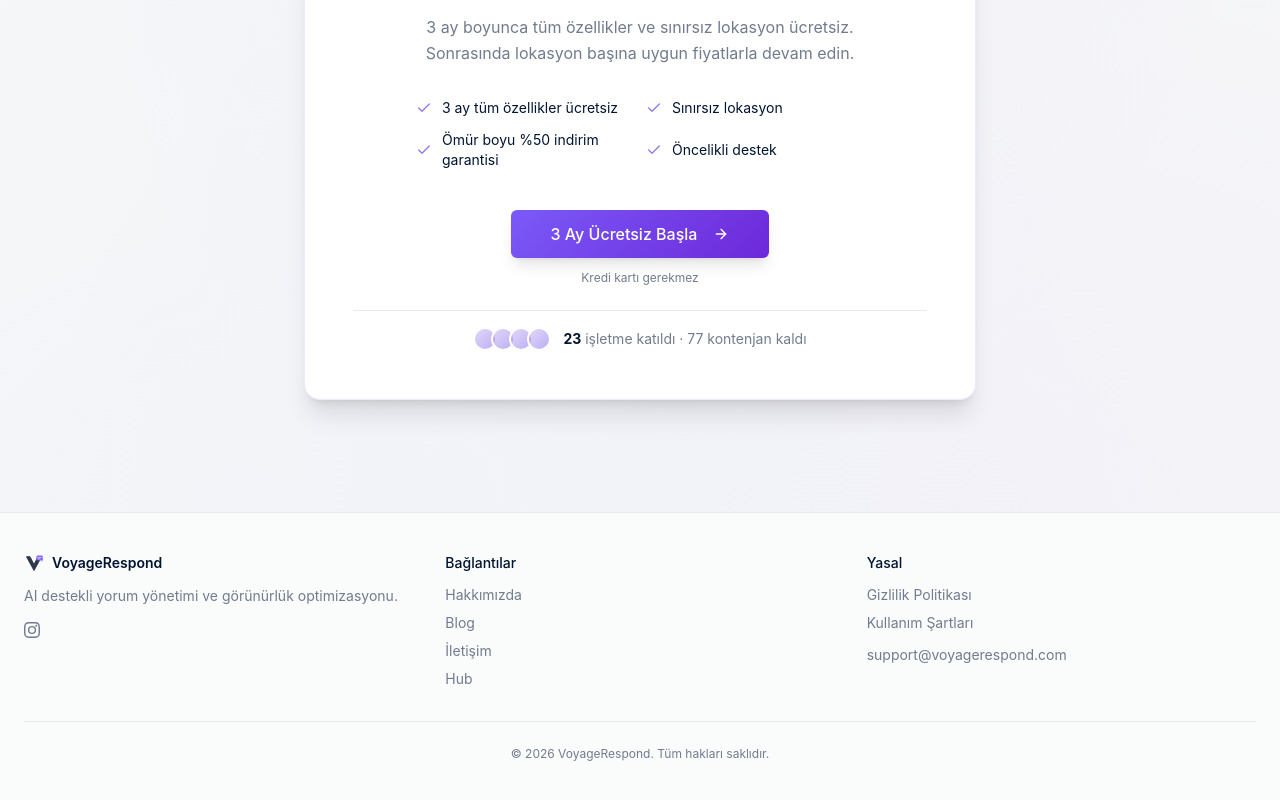
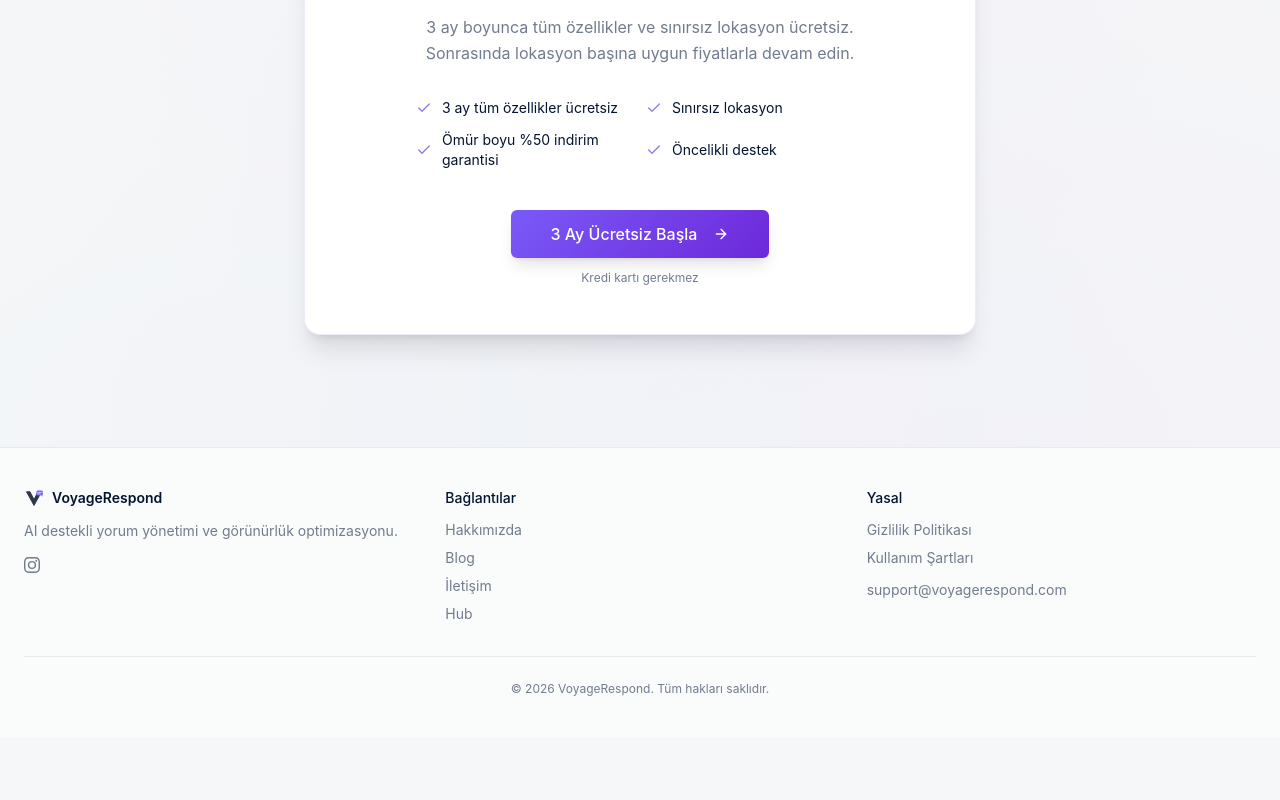
Before and after one commit to mtcrk/review-voyager, a React (Vite) app: page / in a window 1280 px wide. Shown: the part 3555-4355 px from the top of the page. After the commit the page ends 4292 px from the top, so only its background shows below. Built offline with nearby package versions, Linux system fonts and the light colour scheme; what @lovable.dev/cloud-auth-js would draw is missing.

Commit message:
Changes
Co-authored-by: mtcrk <36543546+mtcrk@users.noreply.github.com>

```diff
--- a/src/pages/Index.tsx
+++ b/src/pages/Index.tsx
@@ -345,20 +345,6 @@ const Index = () => {
                     Kredi kartı gerekmez
                   </p>
                 </div>
-
-                {/* Counter */}
-                <div className="pt-4 border-t border-border">
-                  <div className="flex items-center justify-center gap-3 text-sm text-muted-foreground">
-                    <div className="flex -space-x-1.5">
-                      {[...Array(4)].map((_, i) => (
-                        <div key={i} className="w-6 h-6 rounded-full bg-gradient-to-br from-primary/30 to-primary/60 border-2 border-card" />
-                      ))}
-                    </div>
-                    <span>
-                      <strong className="text-foreground">23</strong> işletme katıldı · 77 kontenjan kaldı
-                    </span>
-                  </div>
-                </div>
               </div>
             </div>
           </div>
```
